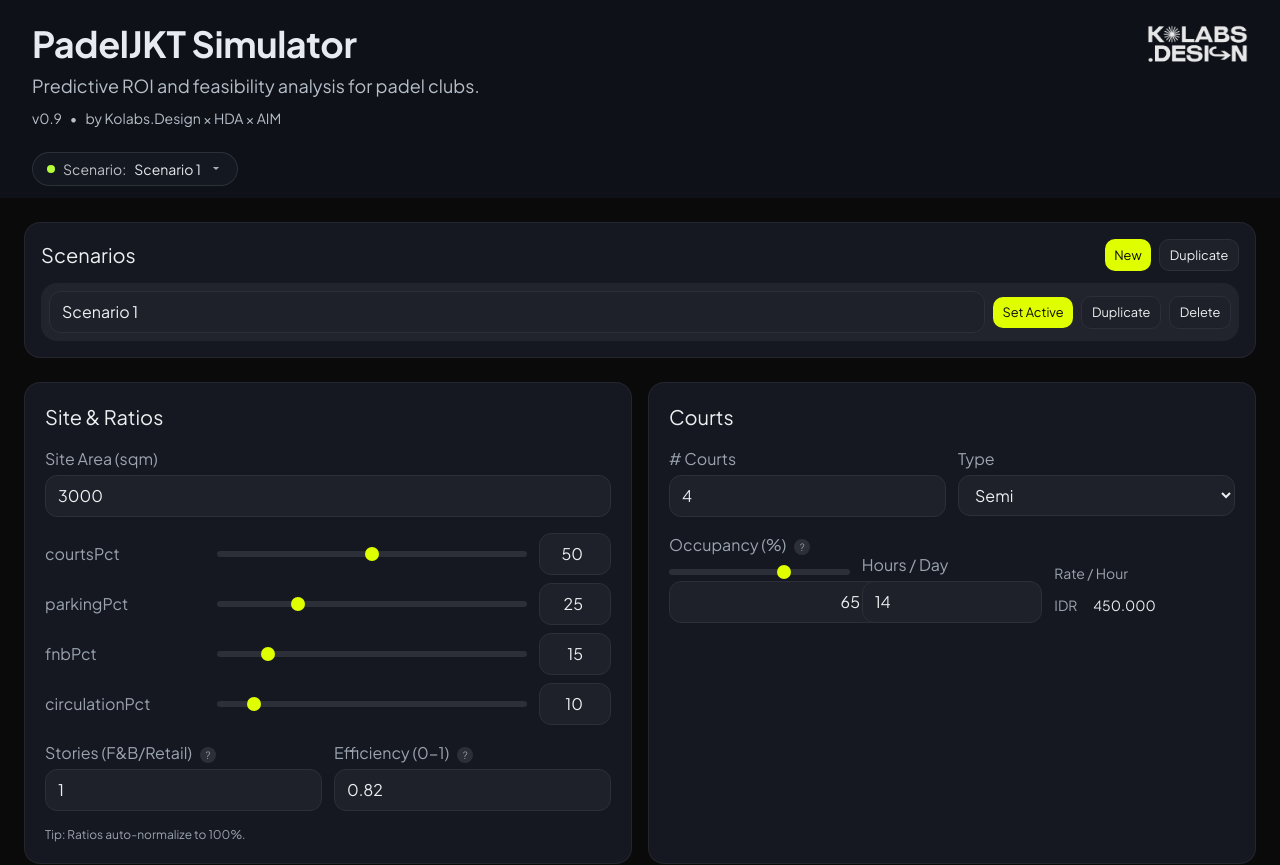
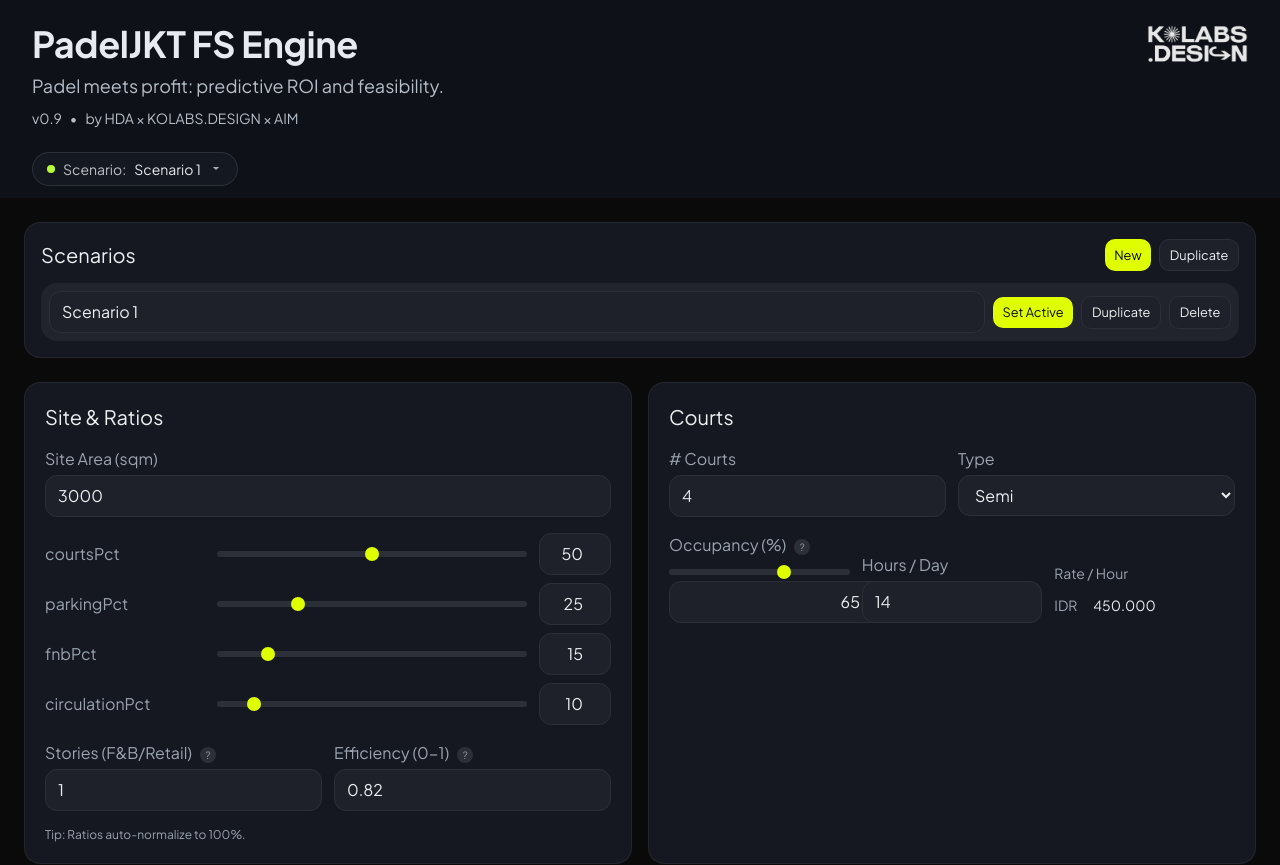
Before and after one commit to spotty21201/padeljkt_sept05, a Next.js app: page /simulator/1 in a window 1280 px wide. Shown: the top 865 px of the page. Built offline with nearby package versions, Linux system fonts and the light colour scheme.

Commit message:
copy: update header text to 'PadelJKT FS Engine' with new tagline and credits order

```diff
--- a/app/simulator/[projectId]/page.tsx
+++ b/app/simulator/[projectId]/page.tsx
@@ -44,10 +44,10 @@ export default function SimulatorPage(){
   return (
     <div className="space-y-6">
       <AppHeader
-        appName="PadelJKT Simulator"
-        tagline="Predictive ROI and feasibility analysis for padel clubs."
+        appName="PadelJKT FS Engine"
+        tagline="Padel meets profit: predictive ROI and feasibility."
         version="v0.9"
-        credits="by Kolabs.Design × HDA × AIM"
+        credits="by HDA × KOLABS.DESIGN × AIM"
         scenarioName={active.name}
         onScenarioClick={() => {
           const el = document.getElementById("scenario-panel");
```
